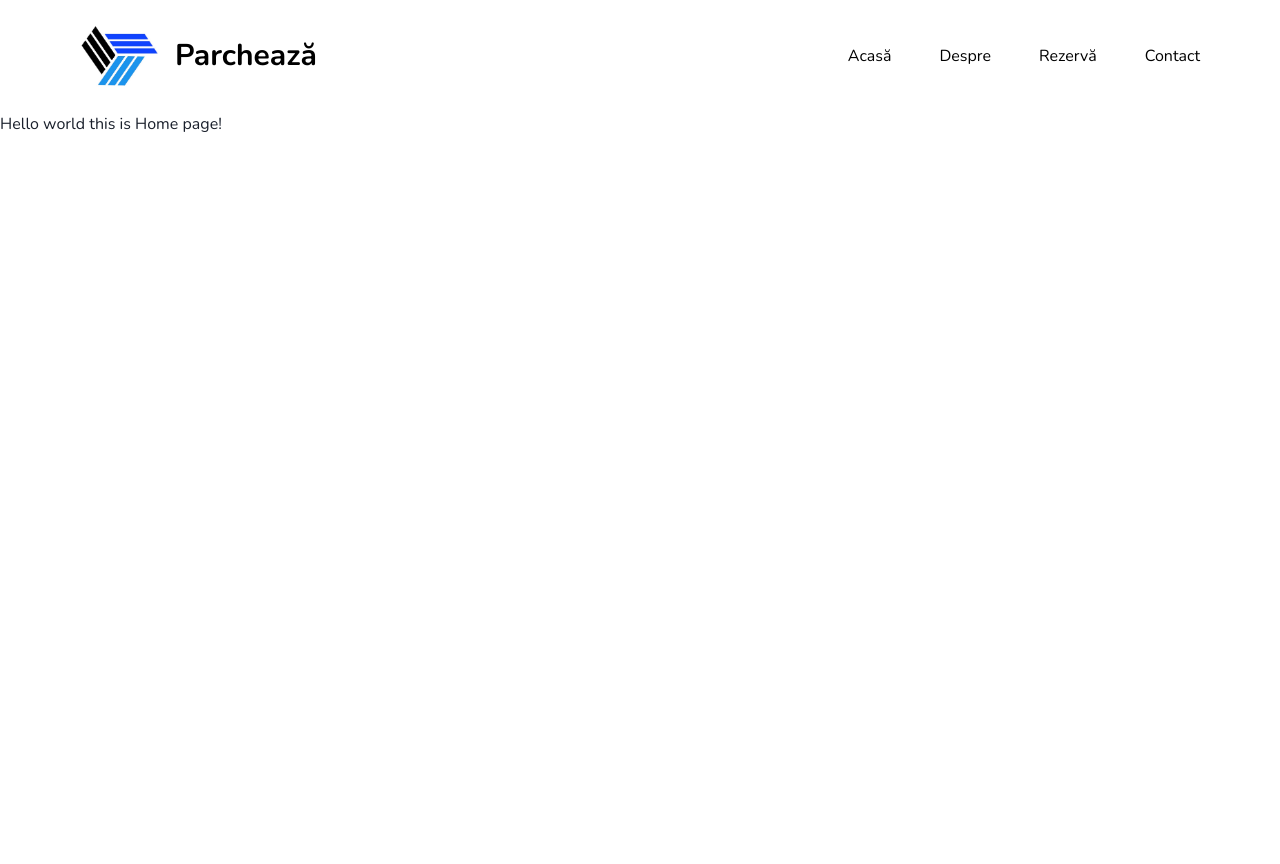
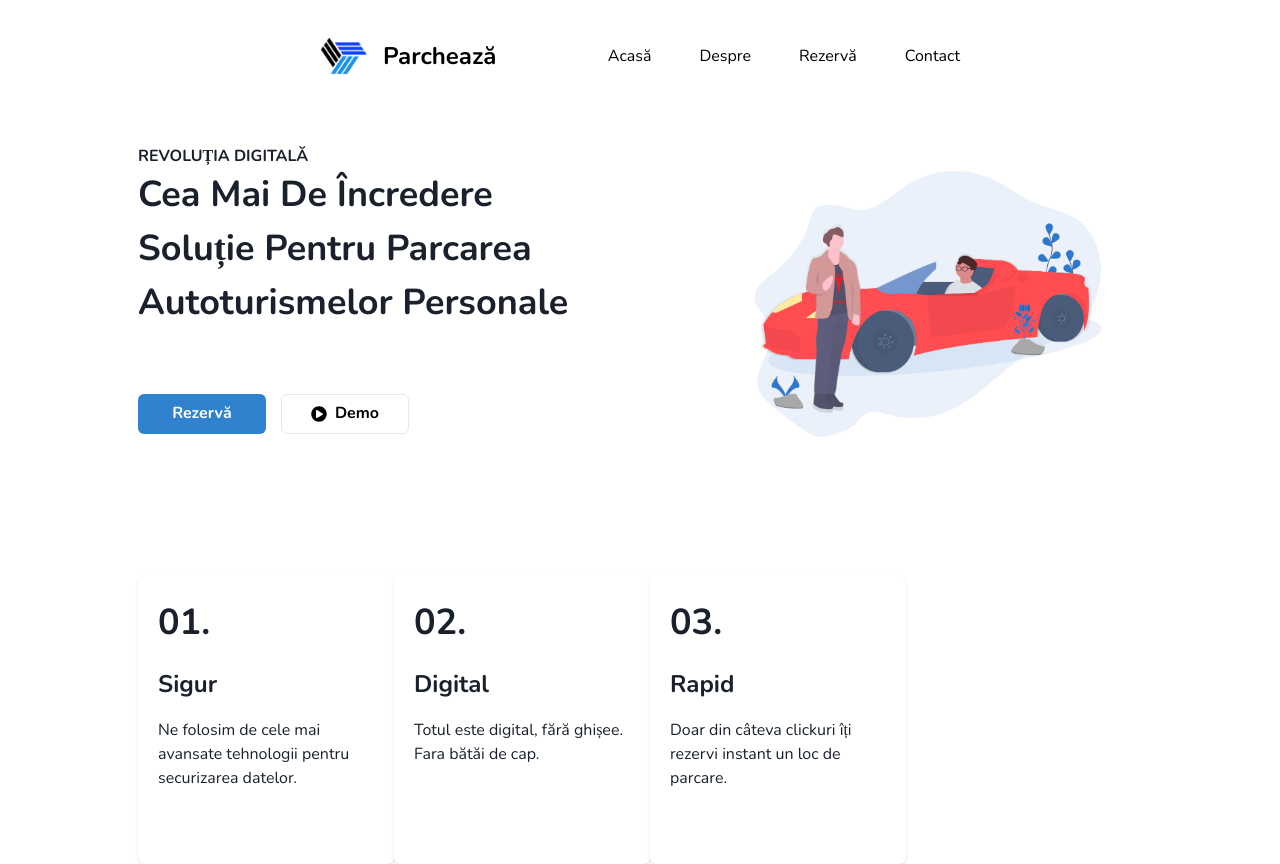
Before and after one commit to andreiec/parking-app, a React (Vite) app: page / in a window 1280 px wide. Before the commit the page ends 800 px from the top, so only its background shows below. Built offline with nearby package versions, Linux system fonts and the light colour scheme.

Commit message:
Added first elements for home page

```diff
--- a/src/components/Navbar.jsx
+++ b/src/components/Navbar.jsx
@@ -11,10 +11,10 @@ import { Link } from 'react-router-dom'
 
 function Navbar() {
     return (
-        <Flex bg='white' w='100%' h='7rem' px='5rem' color='black'>
+        <Flex bg='white' w='100%' h='7rem' px='20rem' color='black'>
             <Center>
-                <Image src='logo_uiux.jpg' alt='logo uiux' maxW='5rem'/>
-                <Text ml='15px' mb='1px' fontWeight='bold' fontSize='3xl'>Parchează</Text>
+                <Image src='logo_uiux.jpg' alt='logo uiux' maxW='3rem'/>
+                <Text ml='15px' mb='1px' fontWeight='bold' fontSize='2xl'>Parchează</Text>
             </Center>
 
             <Spacer />
--- a/src/pages/Home.jsx
+++ b/src/pages/Home.jsx
@@ -1,6 +1,67 @@
+import {
+    Flex,
+    Spacer,
+    Text,
+    Button,
+    HStack,
+    Image,
+    Card,
+    CardBody,
+    Stack
+} from "@chakra-ui/react";
+import { FaPlayCircle } from 'react-icons/fa'
+
 function Home() {
     return (
-        <>Hello world this is Home page!</>
+        <Stack spacing='7rem' mt='2rem'>
+            <Flex maxW='100rem'>
+                <Flex flexDir='column' maxW='30rem'>
+                    <Text fontSize='md' fontWeight='bold'>REVOLUȚIA DIGITALĂ</Text>
+                    <Text fontSize='4xl' fontWeight='bold'>Cea Mai De Încredere Soluție Pentru Parcarea Autoturismelor Personale</Text>
+
+                    <HStack mt='4rem' spacing='15px'>
+                        <Button colorScheme="blue" minW='8rem'>Rezervă</Button>
+                        <Button variant='outline' color='black' minW='8rem' leftIcon={<FaPlayCircle />}>Demo</Button>
+                    </HStack>
+                </Flex>
+
+                <Spacer w='6rem'/>
+
+                <Image src='undraw_electric_car_b7hl.png' maxH='20rem'/>
+            </Flex>
+
+            <HStack spacing='auto'>
+                <Card>
+                    <CardBody maxW='16rem' minH='18rem'>
+                        <Stack spacing='1rem'>
+                            <Text fontSize='4xl' fontWeight='bold'>01.</Text>
+                            <Text fontSize='2xl' fontWeight='bold'>Sigur</Text>
+                            <Text fontWeight='light'>Ne folosim de cele mai avansate tehnologii pentru securizarea datelor.</Text>
+                        </Stack>
+                    </CardBody>
+                </Card>
+
+                <Card>
+                <CardBody maxW='16rem' minH='18rem'>
+                        <Stack spacing='1rem'>
+                            <Text fontSize='4xl' fontWeight='bold'>02.</Text>
+                            <Text fontSize='2xl' fontWeight='bold'>Digital</Text>
+                            <Text fontWeight='light'>Totul este digital, fără ghișee. Fara bătăi de cap.</Text>
+                        </Stack>
+                    </CardBody>
+                </Card>
+
+                <Card>
+                <CardBody maxW='16rem' minH='18rem'>
+                        <Stack spacing='1rem'>
+                            <Text fontSize='4xl' fontWeight='bold'>03.</Text>
+                            <Text fontSize='2xl' fontWeight='bold'>Rapid</Text>
+                            <Text fontWeight='light'>Doar din câteva clickuri îți rezervi instant un loc de parcare.</Text>
+                        </Stack>
+                    </CardBody>
+                </Card>
+            </HStack>
+        </Stack>
     )
 }
 
--- a/src/pages/Layout.jsx
+++ b/src/pages/Layout.jsx
@@ -1,4 +1,4 @@
-import { Flex, Box } from "@chakra-ui/react";
+import { Box, Flex, Center } from "@chakra-ui/react";
 import { Outlet } from "react-router-dom";
 import Navbar from '../components/Navbar'
 
@@ -7,7 +7,9 @@ function Layout() {
         <Box minH="100vh" minW='100vw'>
             <Flex flexDir="column" minH="100vh">
                 <Navbar />
-                <Outlet />
+                <Center>
+                    <Outlet />
+                </Center>
                 {/*<Footer />*/}
             </Flex>
         </Box>
```
